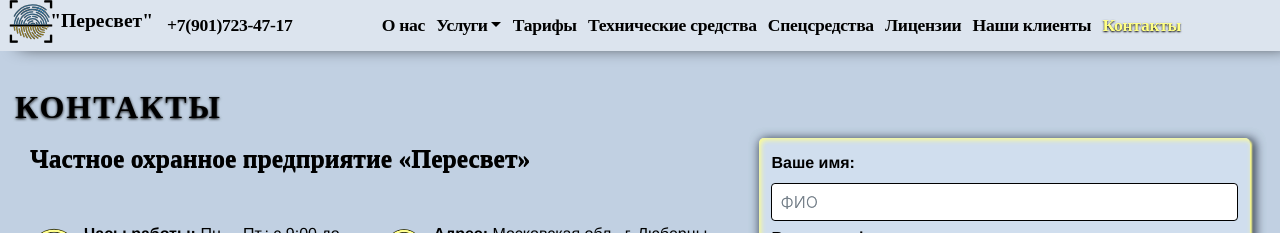
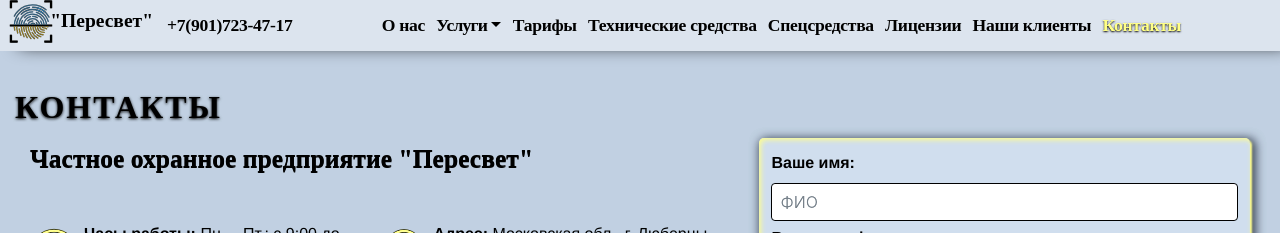
Before and after one commit to AnigalHub/Valencia, a Nuxt app: page /contact in a window 1280 px wide. Shown: the top 233 px of the page. Built offline with nearby package versions, Linux system fonts and the light colour scheme.

Commit message:
изменены кавычки в тексте

```diff
--- a/pages/contact.vue
+++ b/pages/contact.vue
@@ -4,7 +4,7 @@
       <h1>{{name_page}}</h1>
       <b-row class="important_row">
         <b-col>
-          <h2>Частное охранное предприятие «{{information.name_company}}»</h2>
+          <h2>Частное охранное предприятие "{{information.name_company}}"</h2>
           <div class="flex-container">
             <b-row v-for="company_information in CompanyInformation" :key="information.index">
               <b-col cols="1">
```
